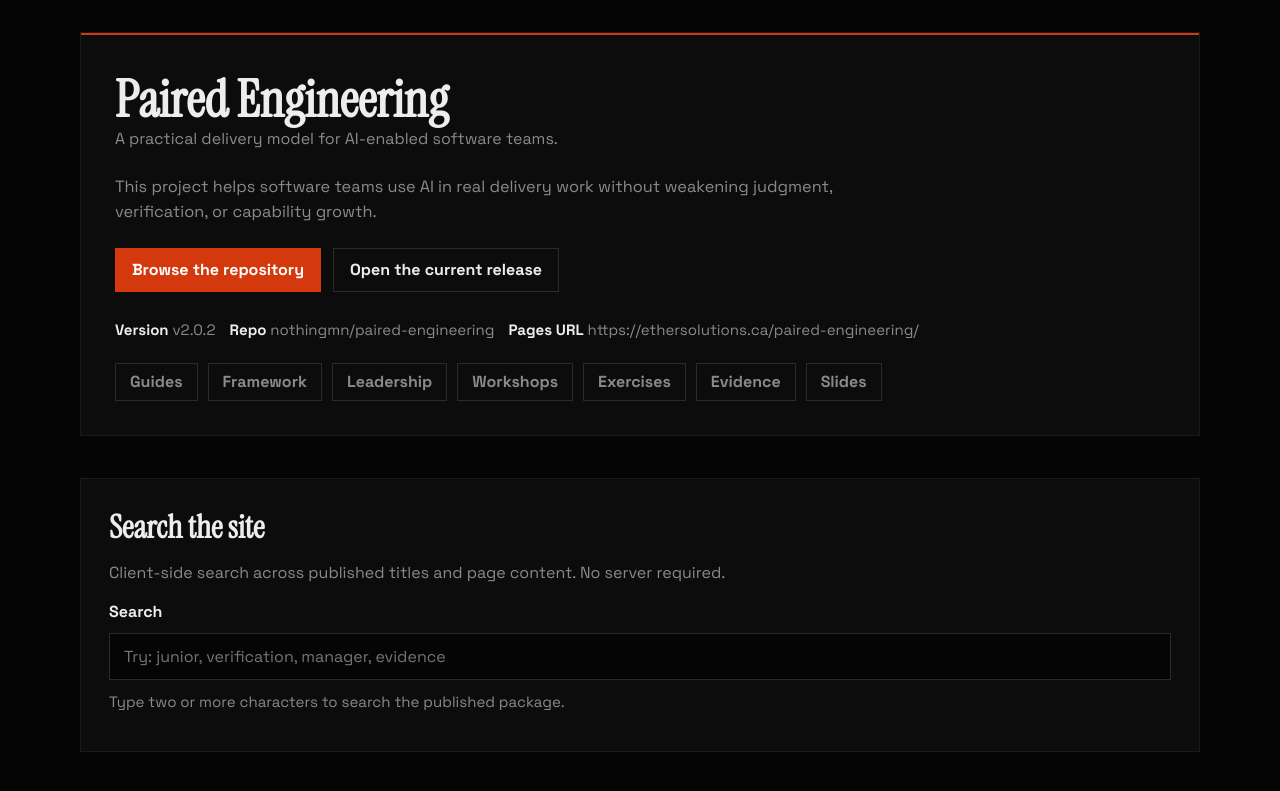
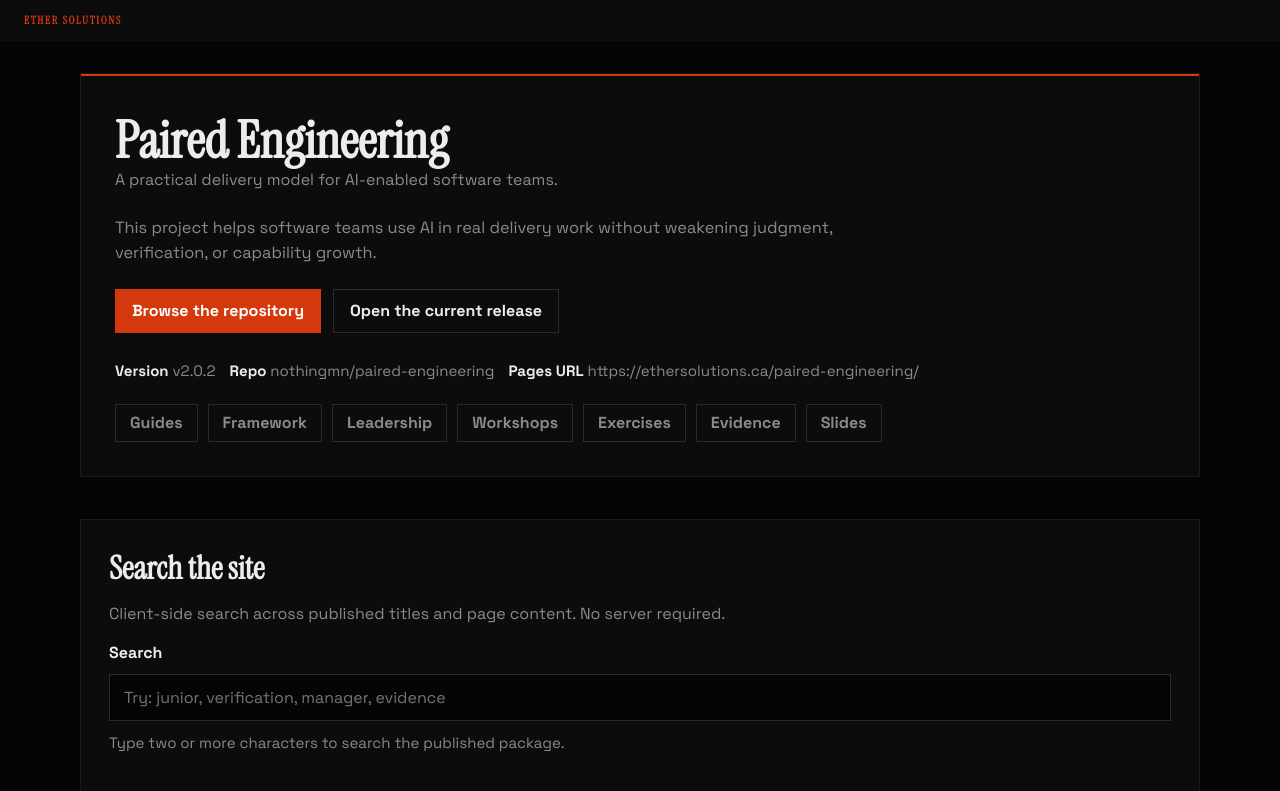
Before and after one commit to nothingmn/paired-engineering, a plain HTML site: page docs/index.html in a window 1280 px wide. Shown: the top 791 px of the page. Drawn offline with Linux system fonts and the light colour scheme.

Commit message:
Add Ether Solutions sticky nav bar and footer back-link

```diff
--- a/docs/assets/site.css
+++ b/docs/assets/site.css
@@ -31,6 +31,28 @@ body {
   color: var(--ink);
   background: var(--bg);
   line-height: 1.55;
+}
+
+.site-nav {
+  display: block;
+  position: sticky;
+  top: 0;
+  z-index: 100;
+  padding: 12px 24px;
+  background: var(--surface);
+  border-bottom: 1px solid var(--border);
+  font-family: var(--font-display);
+  font-size: 11px;
+  font-weight: 700;
+  letter-spacing: 0.15em;
+  text-transform: uppercase;
+  text-decoration: none;
+  color: var(--dim);
+  transition: color 150ms ease;
+}
+
+.site-nav:hover {
+  color: var(--accent);
 }
 
 a {
--- a/docs/index.html
+++ b/docs/index.html
@@ -9,6 +9,7 @@
   <link rel="stylesheet" href="assets/site.css">
 </head>
 <body>
+  <a href="https://ethersolutions.ca/" class="site-nav">Ether Solutions</a>
   <main class="shell">
     <section class="hero">
       <div class="hero-band"></div>
@@ -77,7 +78,7 @@
     </section>
 
     <footer class="foot">
-      <p>A practical delivery model for AI-enabled software teams.</p>
+      <p>A practical delivery model for AI-enabled software teams. · <a href="https://ethersolutions.ca/">Ether Solutions</a></p>
     </footer>
   </main>
   <script>window.PE_DOCS_ROOT = ".";</script>
```
